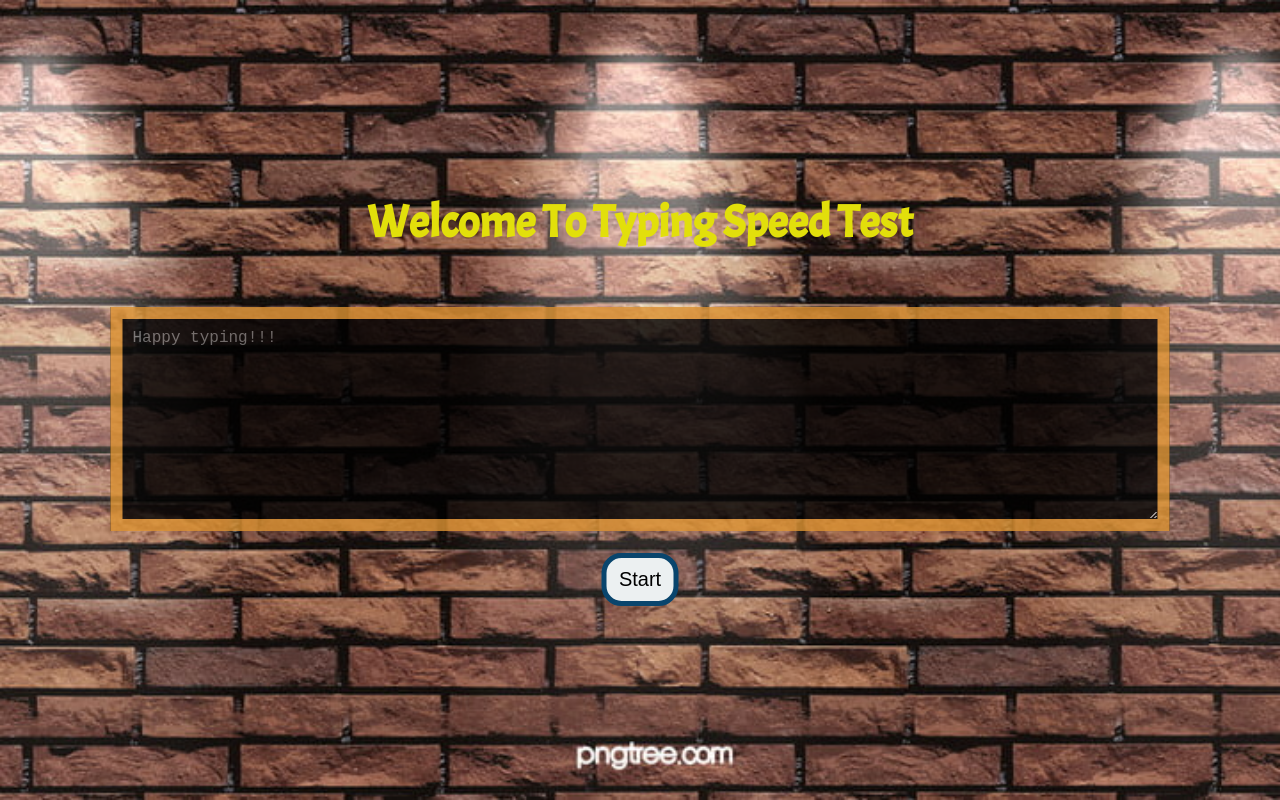
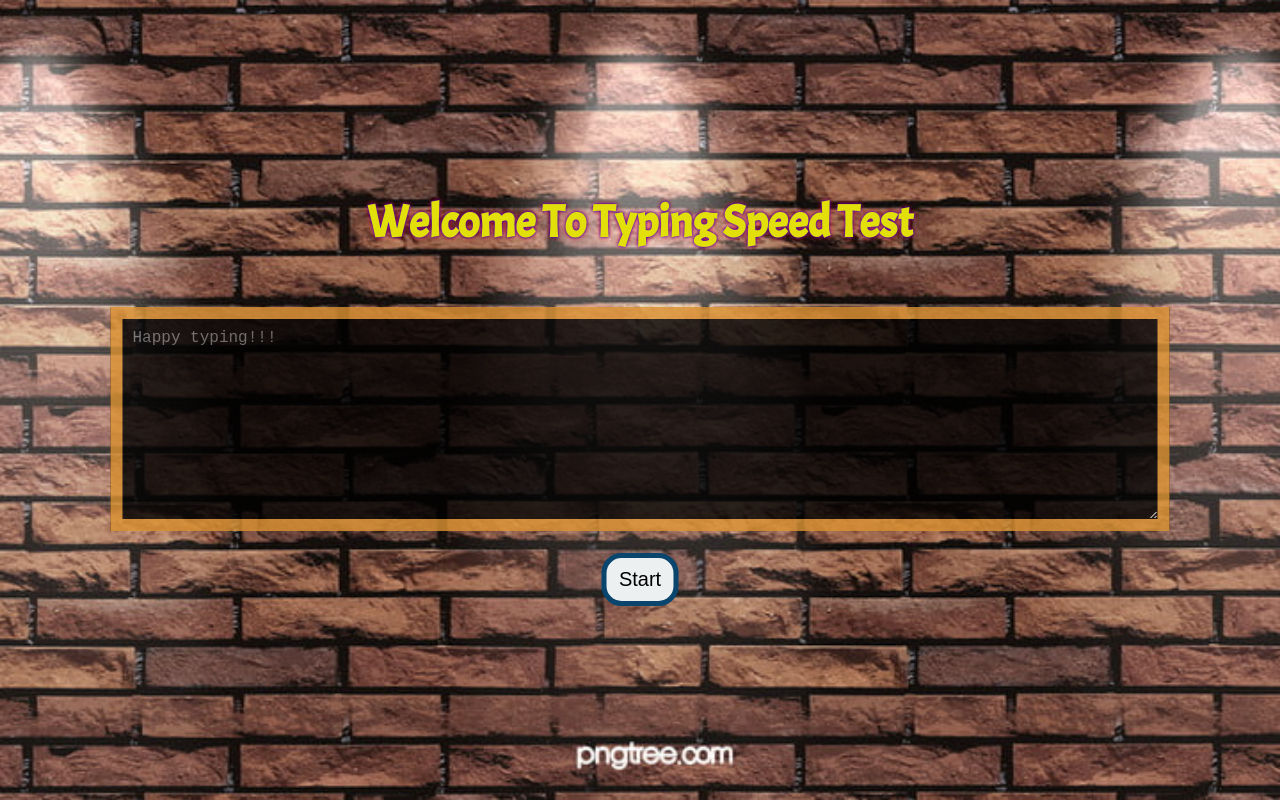
Before and after one commit to RohitKuwar/typingspeedtest.github.io, a plain HTML site: page index.html in a window 1280 px wide. Drawn offline with Linux system fonts and the light colour scheme.

Commit message:
Update styles.css

```diff
--- a/styles.css
+++ b/styles.css
@@ -29,11 +29,9 @@ h1{
     text-transform: capitalize;
     font-size: 45px;
     font-family: 'Acme', sans-serif;
+    text-shadow: 0 0 3px blue,
+        0 0 5px red;
 
-}
-
-h1:hover{
-    background: #09456d;
 }
 
 h2{
```
